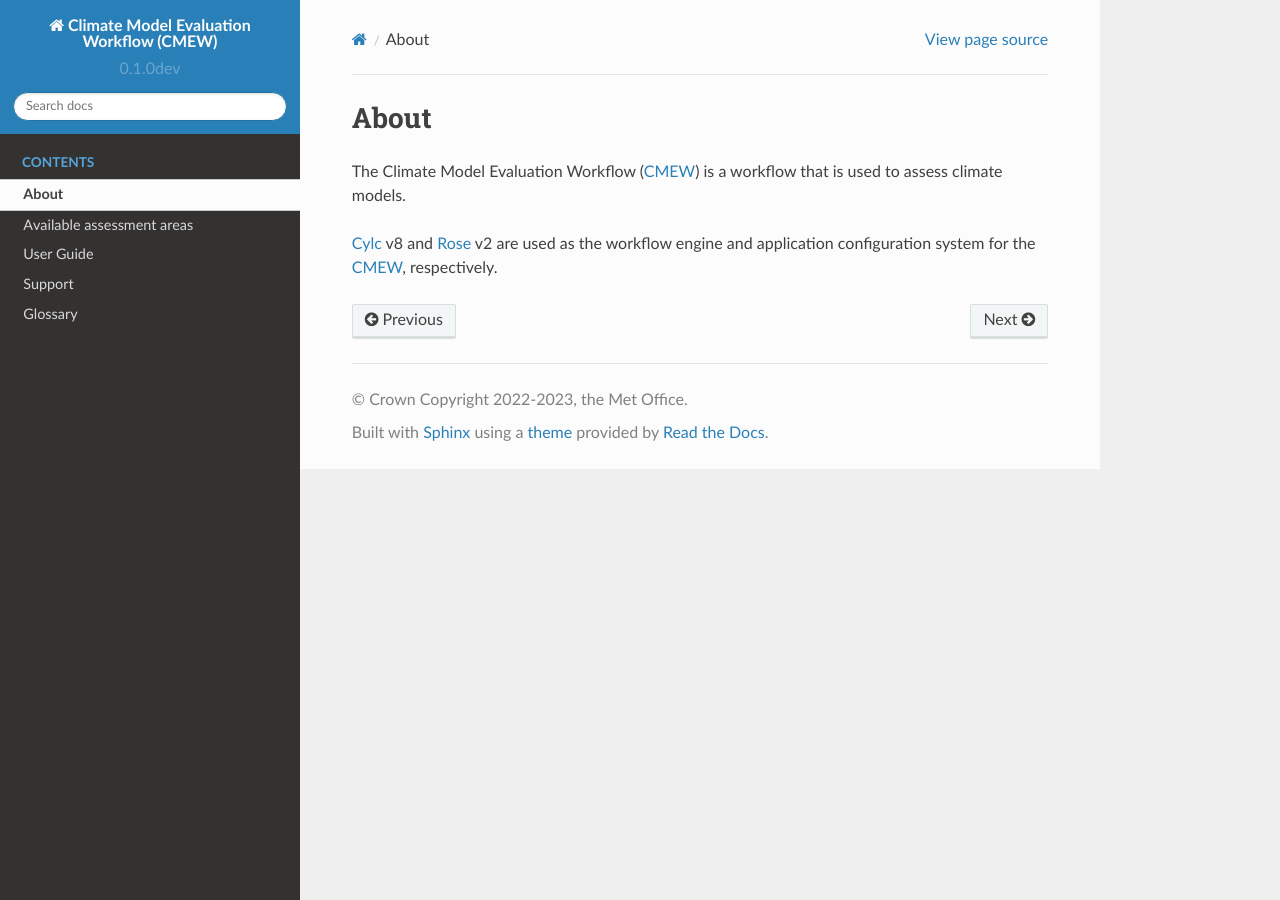
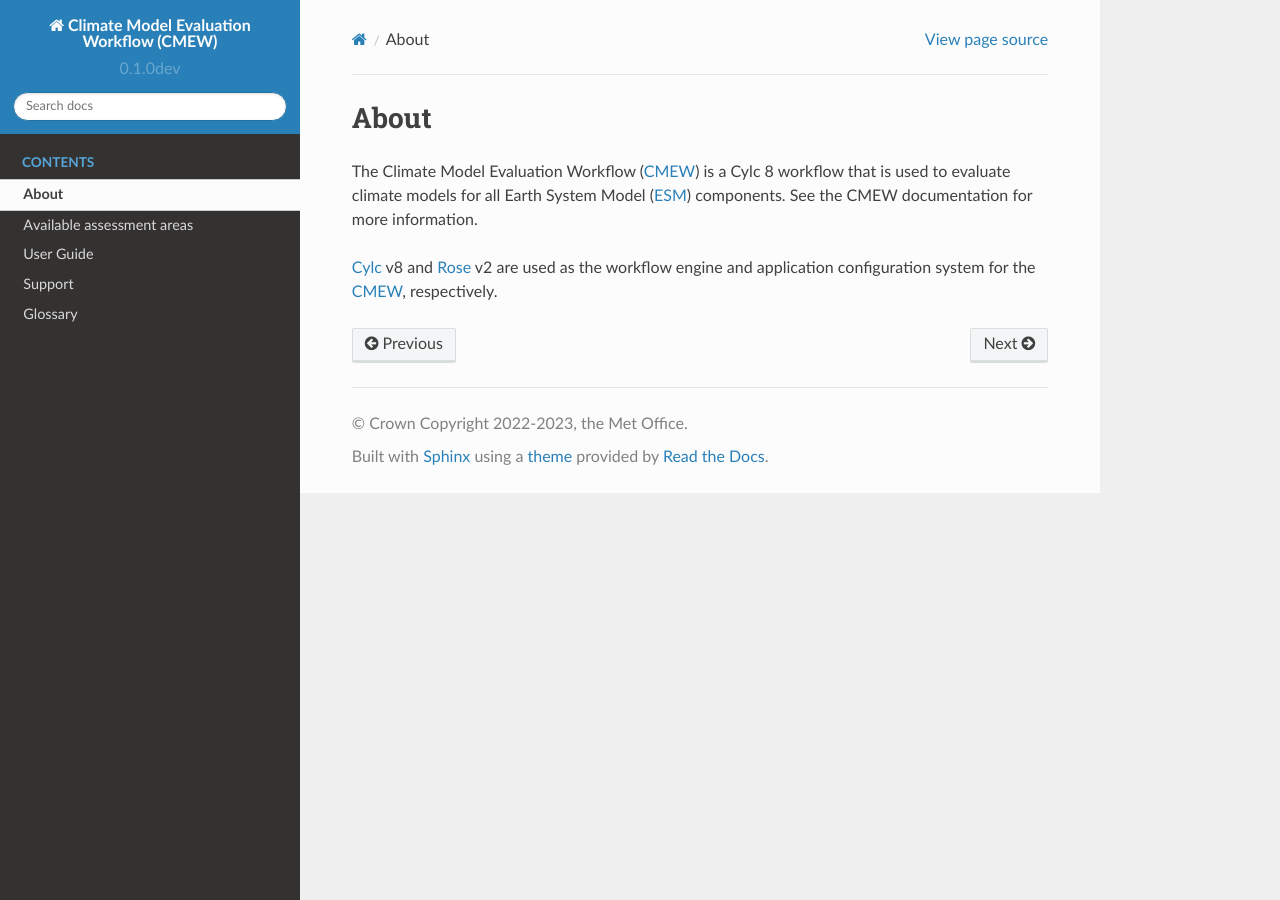
Before and after one commit to MetOffice/CMEW, a Sphinx documentation site: the page built from doc/source/about.rst, in a window 1280 px wide. Built offline with Sphinx 7.4.7 and the Read the Docs theme 2.0.0, drawn with Linux system fonts in a browser that asks for light colours.

Commit message:
#89: updated_about_rst_to_match_readme.md

```diff
--- a/doc/source/about.rst
+++ b/doc/source/about.rst
@@ -6,8 +6,9 @@
 
 .. include:: common.txt
 
-The Climate Model Evaluation Workflow (|CMEW|) is a workflow that is used to
-assess climate models.
+The Climate Model Evaluation Workflow (|CMEW|) is a Cylc 8 workflow that is used
+to evaluate climate models for all Earth System Model (|ESM|) components. See the
+CMEW documentation for more information.
 
 |Cylc| v8 and |Rose| v2 are used as the workflow engine and application
 configuration system for the |CMEW|, respectively.
```
